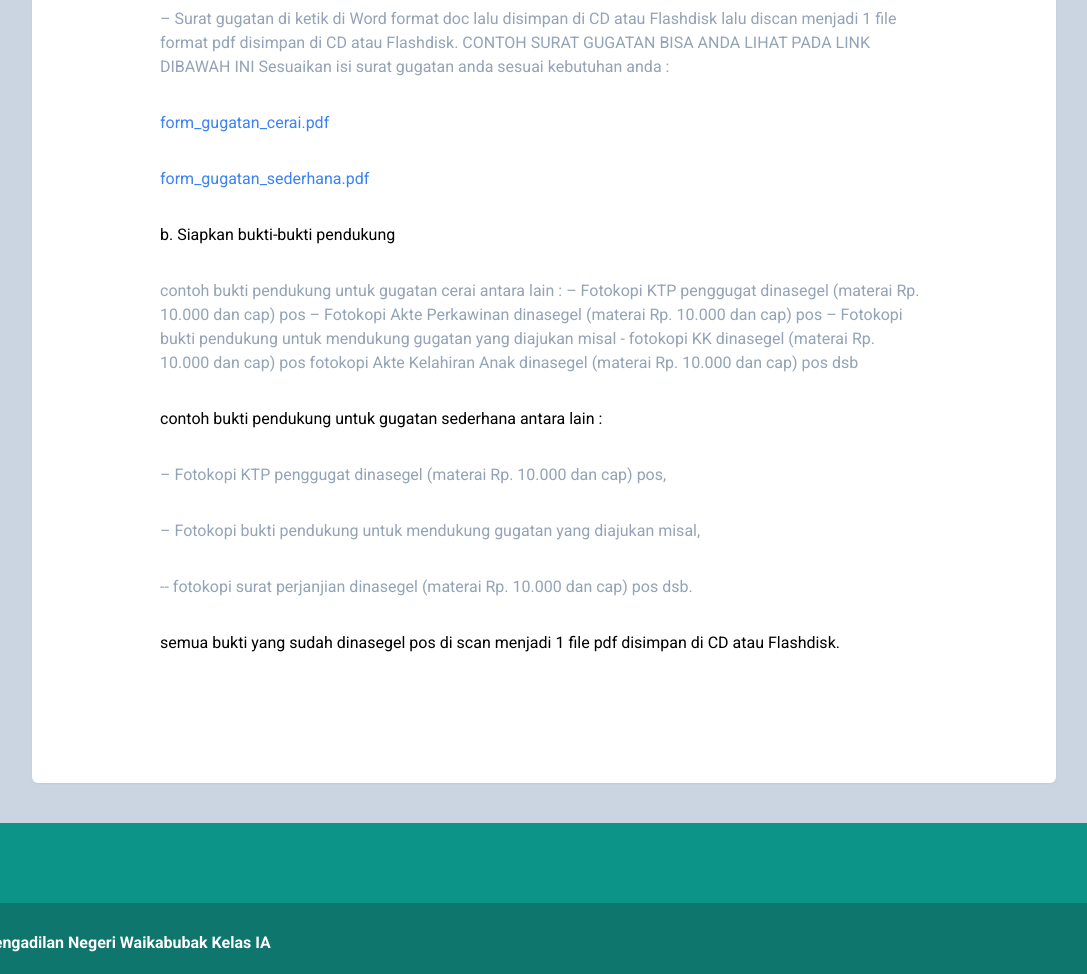
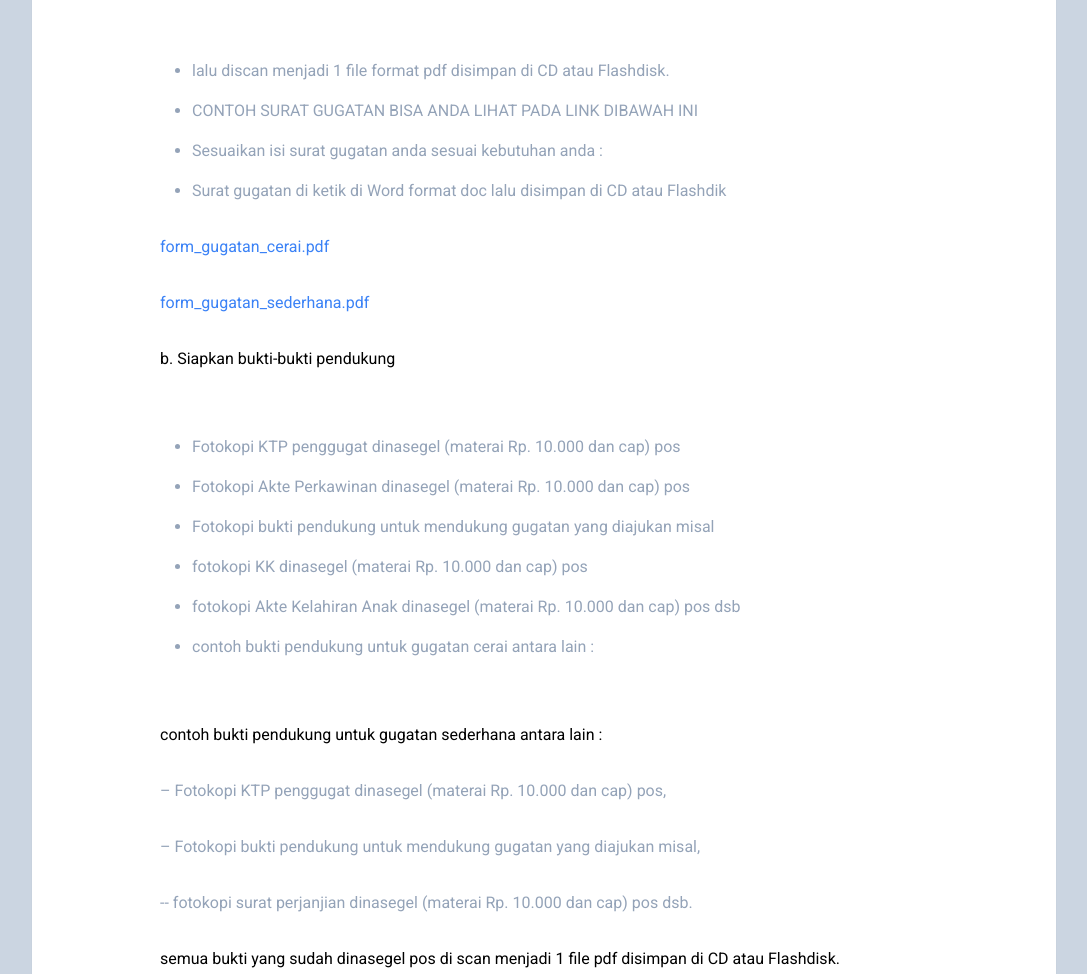
Before and after one commit to isoul87/Asisten-Sistem-Informasi-Keadilan, a website: page index.html in a window 1280 px wide. Shown: the part 5440-6414 px from the top of the page, without its empty margins (96-1183 px from the left). Drawn offline with nearby package versions, Linux system fonts and the light colour scheme.

Commit message:
change list#2

```diff
--- a/index.html
+++ b/index.html
@@ -157,35 +157,58 @@
         <ul class="flex flex-col gap-8">
             <!-- Number 2 Start -->
                 <!-- A Start -->
-                <li><h1 class="text-2xl">B. PENDAFTARAN PERKARA GUGATAN</h1></li>
-                <li><p class="text-xl">1. Siapkan Syarat Pendaftaran Perkara GUGATAN :</p></li>
-                <li><p class="text-lg">1. Proses pendaftaran perkara secara offline</p></li>
+                <h1 class="text-2xl">B. PENDAFTARAN PERKARA GUGATAN</h1>
+                <p class="text-xl">1. Siapkan Syarat Pendaftaran Perkara GUGATAN :</p>
+                <p class="text-lg">1. Proses pendaftaran perkara secara offline</p>
                 <p class="text-base">a. Surat permohonan :</p>
-                <li><p class="text-slate-400">– Surat gugatan di ketik di Word format doc lalu disimpan di CD atau Flashdisk
-                lalu discan menjadi 1 file format pdf disimpan di CD atau Flashdisk.
-                CONTOH SURAT GUGATAN BISA ANDA LIHAT PADA LINK DIBAWAH INI
-                Sesuaikan isi surat gugatan anda sesuai kebutuhan anda :</p></li>
-                <li><a href="src/pdf/form_gugatan_cerai_1.pdf" target="_blank" class="text-blue-500">form_gugatan_cerai.pdf</a></li>
-                <li><a href="src/pdf/form_gugatan_sederhana_1.pdf" target="_blank" class="text-blue-500">form_gugatan_sederhana.pdf</a></li>
+                <p class="text-slate-400">
+                    <ul class="flex flex-col gap-4 list-disc text-slate-400 mt-5 ml-8">
+                        <li>lalu discan menjadi 1 file format pdf disimpan di CD atau Flashdisk.</li>
+                        <li>
+                            CONTOH SURAT GUGATAN BISA ANDA LIHAT PADA LINK DIBAWAH INI
+                        </li>
+                        <li>
+                            Sesuaikan isi surat gugatan anda sesuai kebutuhan anda :
+                        </li>
+                        <li>
+                            Surat gugatan di ketik di Word format doc lalu disimpan di CD atau Flashdik</p>
+                        </li>
+                    </ul>
+                <a href="src/pdf/form_gugatan_cerai_1.pdf" target="_blank" class="text-blue-500">form_gugatan_cerai.pdf</a>
+                <a href="src/pdf/form_gugatan_sederhana_1.pdf" target="_blank" class="text-blue-500">form_gugatan_sederhana.pdf</a>
                 <!-- A End -->
-                <li class="text-base">b. Siapkan bukti-bukti pendukung</li>
-                <li><p class="text-slate-400">contoh bukti pendukung untuk gugatan cerai antara lain :
-                – Fotokopi KTP penggugat  dinasegel (materai Rp. 10.000 dan cap) pos
-                – Fotokopi Akte Perkawinan dinasegel (materai Rp. 10.000 dan cap) pos
-                – Fotokopi bukti pendukung untuk mendukung gugatan yang diajukan misal
-                - fotokopi KK dinasegel (materai Rp. 10.000 dan cap) pos
-                  fotokopi Akte Kelahiran Anak dinasegel (materai Rp. 10.000 dan cap) pos
-                  dsb</p></li>
-                <li>contoh bukti pendukung untuk gugatan sederhana antara lain :</li>
-                <li class="text-slate-400">– Fotokopi KTP penggugat  dinasegel (materai Rp. 10.000 dan cap) pos,</li>
-                <li class="text-slate-400">– Fotokopi bukti pendukung untuk mendukung gugatan yang diajukan misal,</li>
-                <li class="text-slate-400">--  fotokopi surat perjanjian dinasegel (materai Rp. 10.000 dan cap) pos dsb.</li>
+                <p class="text-base">b. Siapkan bukti-bukti pendukung</p>
+                <p class="text-slate-400">
+                    <ul class="flex flex-col gap-4 list-disc text-slate-400 ml-8">
+                        <li>
+                            Fotokopi KTP penggugat  dinasegel (materai Rp. 10.000 dan cap) pos
+                        </li>
+                        <li>
+                            Fotokopi Akte Perkawinan dinasegel (materai Rp. 10.000 dan cap) pos
+                        </li>
+                        <li>
+                            Fotokopi bukti pendukung untuk mendukung gugatan yang diajukan misal
+                        </li>
+                        <li>
+                            fotokopi KK dinasegel (materai Rp. 10.000 dan cap) pos
+                        </li>
+                        <li>
+                            fotokopi Akte Kelahiran Anak dinasegel (materai Rp. 10.000 dan cap) pos dsb
+                        </li>
+                        <li>
+                            contoh bukti pendukung untuk gugatan cerai antara lain :
+                        </li>
+                    </ul>
+                </p>
+                <p>contoh bukti pendukung untuk gugatan sederhana antara lain :</p>
+                <p class="text-slate-400">– Fotokopi KTP penggugat  dinasegel (materai Rp. 10.000 dan cap) pos,</p>
+                <p class="text-slate-400">– Fotokopi bukti pendukung untuk mendukung gugatan yang diajukan misal,</p>
+                <p class="text-slate-400">--  fotokopi surat perjanjian dinasegel (materai Rp. 10.000 dan cap) pos dsb.</p>
 
-                <li>semua bukti yang sudah dinasegel pos di scan menjadi 1 file pdf disimpan di CD atau Flashdisk.</li>
+                <p>semua bukti yang sudah dinasegel pos di scan menjadi 1 file pdf disimpan di CD atau Flashdisk.</p>
                 <!-- Number 1 End -->
                 <!-- Number 2 Start -->
                 <!-- Number 2 End -->
-            </ul>
         </div>
         <!-- B Head End -->
     </section>
```
Also changed, not shown: src/output.css.
